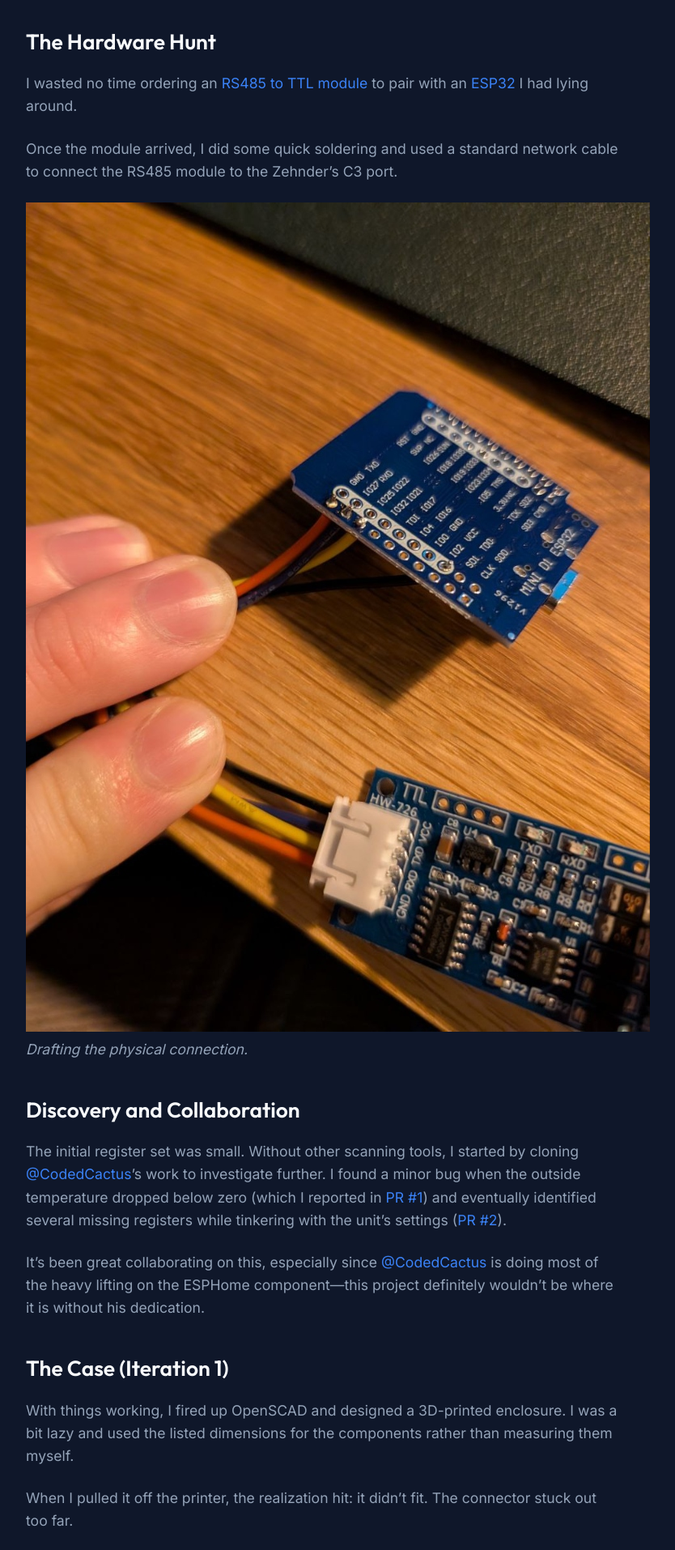
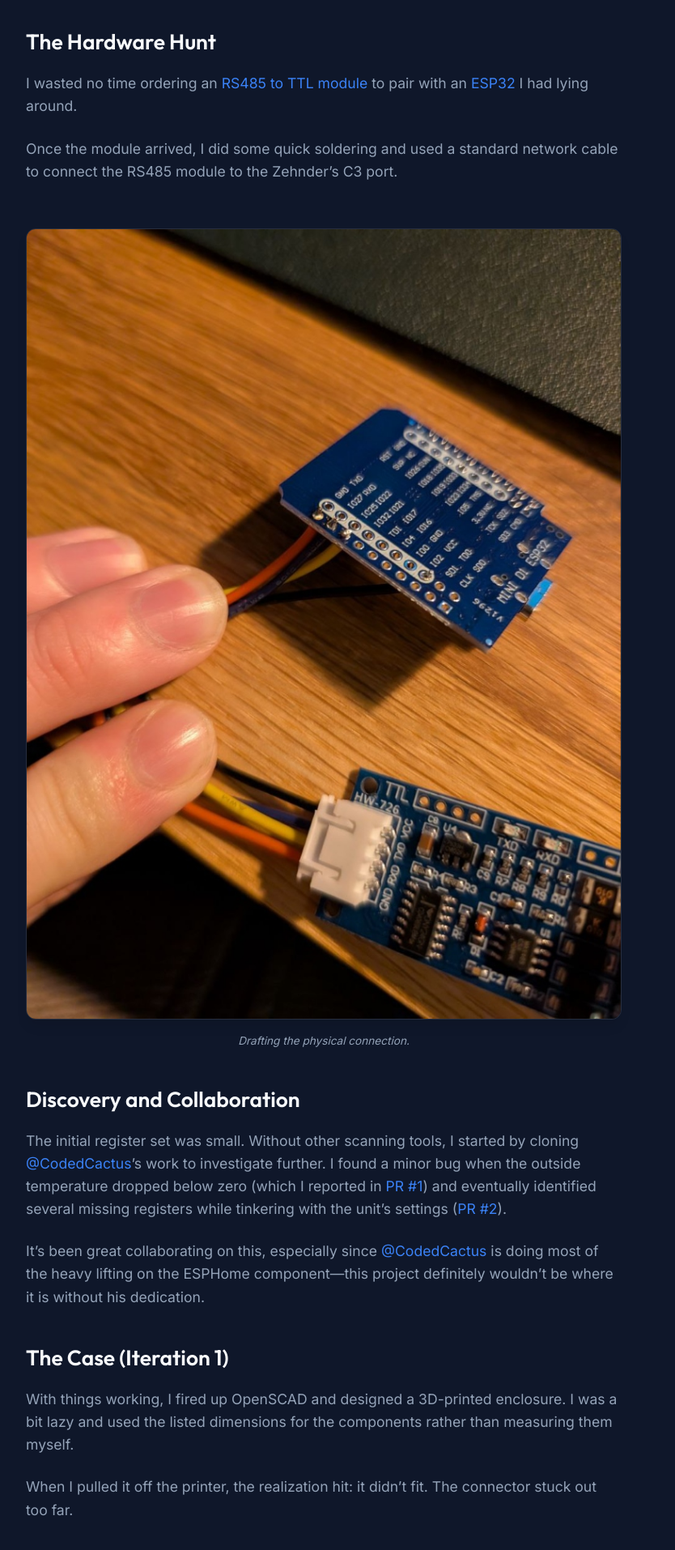
Before and after one commit to m11tch/blog, a Jekyll site: the page built from _posts/2026-02-25-zehnder-comfoair-integration.md, in a window 1280 px wide. Shown: the part 350-2264 px from the top of the page at 81% size, without its empty margins (240-1074 px from the left). Built offline with Jekyll 4.4.1, drawn with Linux system fonts in a browser that asks for light colours.

Commit message:
update styling

```diff
--- a/assets/css/style.css
+++ b/assets/css/style.css
@@ -25,7 +25,9 @@
     -webkit-font-smoothing: antialiased;
 }
 
-h1, h2, h3 {
+h1,
+h2,
+h3 {
     font-family: 'Outfit', sans-serif;
     font-weight: 600;
     margin-bottom: 1rem;
@@ -114,10 +116,92 @@
     font-size: 0.9rem;
 }
 
+/* Article / Post Content Styling */
+article p {
+    margin-bottom: 1.5rem;
+}
+
+article img {
+    max-width: 100%;
+    height: auto;
+    border-radius: 0.75rem;
+    margin: 2rem 0;
+    border: 1px solid var(--glass-border);
+    box-shadow: 0 10px 15px -3px rgba(0, 0, 0, 0.1);
+}
+
+article em {
+    display: block;
+    text-align: center;
+    margin-top: -1.5rem;
+    margin-bottom: 2rem;
+    font-size: 0.85rem;
+    color: var(--text-muted);
+}
+
+/* Tables */
+table {
+    width: 100%;
+    border-collapse: collapse;
+    margin: 2rem 0;
+    background: var(--glass-bg);
+    border-radius: 0.75rem;
+    overflow: hidden;
+    border: 1px solid var(--glass-border);
+    font-size: 0.9rem;
+}
+
+th,
+td {
+    padding: 1rem;
+    text-align: left;
+    border-bottom: 1px solid var(--glass-border);
+}
+
+th {
+    background: rgba(255, 255, 255, 0.05);
+    font-family: 'Outfit', sans-serif;
+    font-weight: 600;
+    color: var(--accent-color);
+    text-transform: uppercase;
+    font-size: 0.75rem;
+    letter-spacing: 0.05em;
+}
+
+tr:last-child td {
+    border-bottom: none;
+}
+
+tr:hover td {
+    background: rgba(255, 255, 255, 0.02);
+}
+
+/* Code Blocks */
+pre {
+    background: #010409;
+    padding: 1.5rem;
+    border-radius: 0.75rem;
+    overflow-x: auto;
+    margin: 1.5rem 0;
+    border: 1px solid var(--glass-border);
+}
+
+code {
+    font-family: 'ui-monospace', 'Cascadia Code', 'Source Code Pro', Menlo, Monaco, Consolas, 'EmojiSegoe UI Symbol', 'Liberation Mono', 'Courier New', monospace;
+    font-size: 0.9rem;
+}
+
 /* Animations */
 @keyframes fadeIn {
-  from { opacity: 0; transform: translateY(10px); }
-  to { opacity: 1; transform: translateY(0); }
+    from {
+        opacity: 0;
+        transform: translateY(10px);
+    }
+
+    to {
+        opacity: 1;
+        transform: translateY(0);
+    }
 }
 
 .animate-fade-in {
```
Lines whose indentation alone changed are shown as unchanged.
